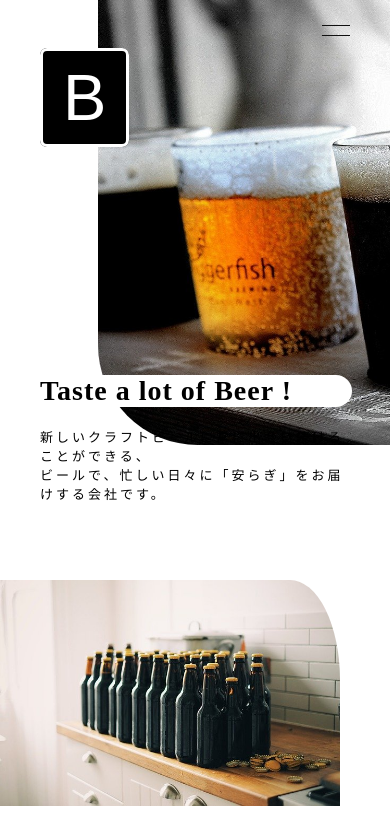
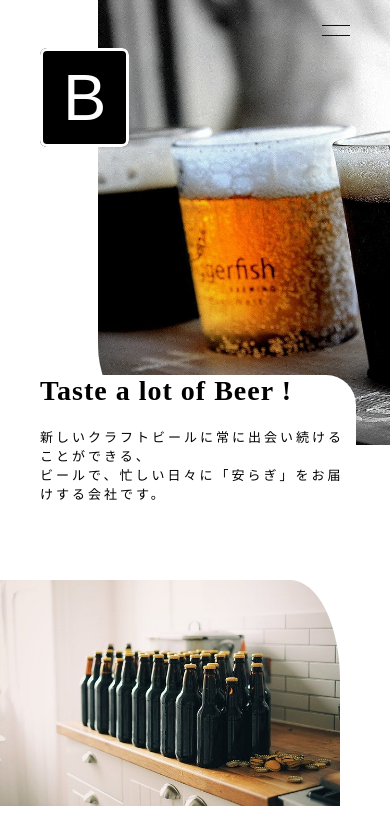
Before and after one commit to trxye-dexign/Bshop, a plain HTML site: page index.html in a window 390 px wide. Shown: the top 827 px of the page. Drawn offline with nearby package versions, Linux system fonts and the light colour scheme.

Commit message:
Update media.css

```diff
--- a/media.css
+++ b/media.css
@@ -18,19 +18,17 @@
 		border:3px solid white;
 	}
 	.top-wrapper-bottom {
-		background-color: transparent;
+		background-color: white;
 		position:absolute;
 		top:375px;
 		left:40px;
-		padding:0 0 0 0;
+		padding:0 4px 0 0;
 		width:80%;
 		margin:0 auto;
+		border-radius: 30px;
 	}
 	.motto h1 {
 		font-size: 28px;
-		background-color:white;
-		border-radius: 30px;
-		padding-right: 2px;
 	}
 	.menu-wrapper {
 		display: none;
```
